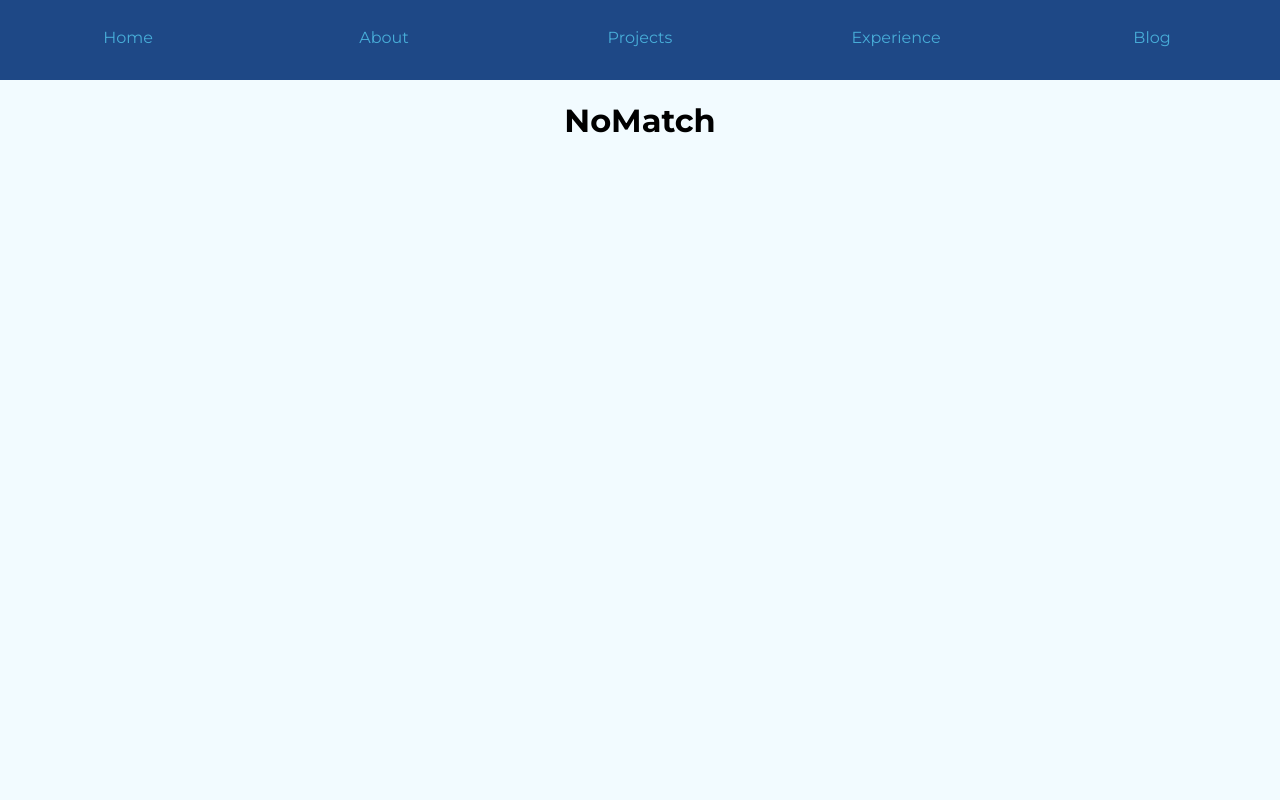
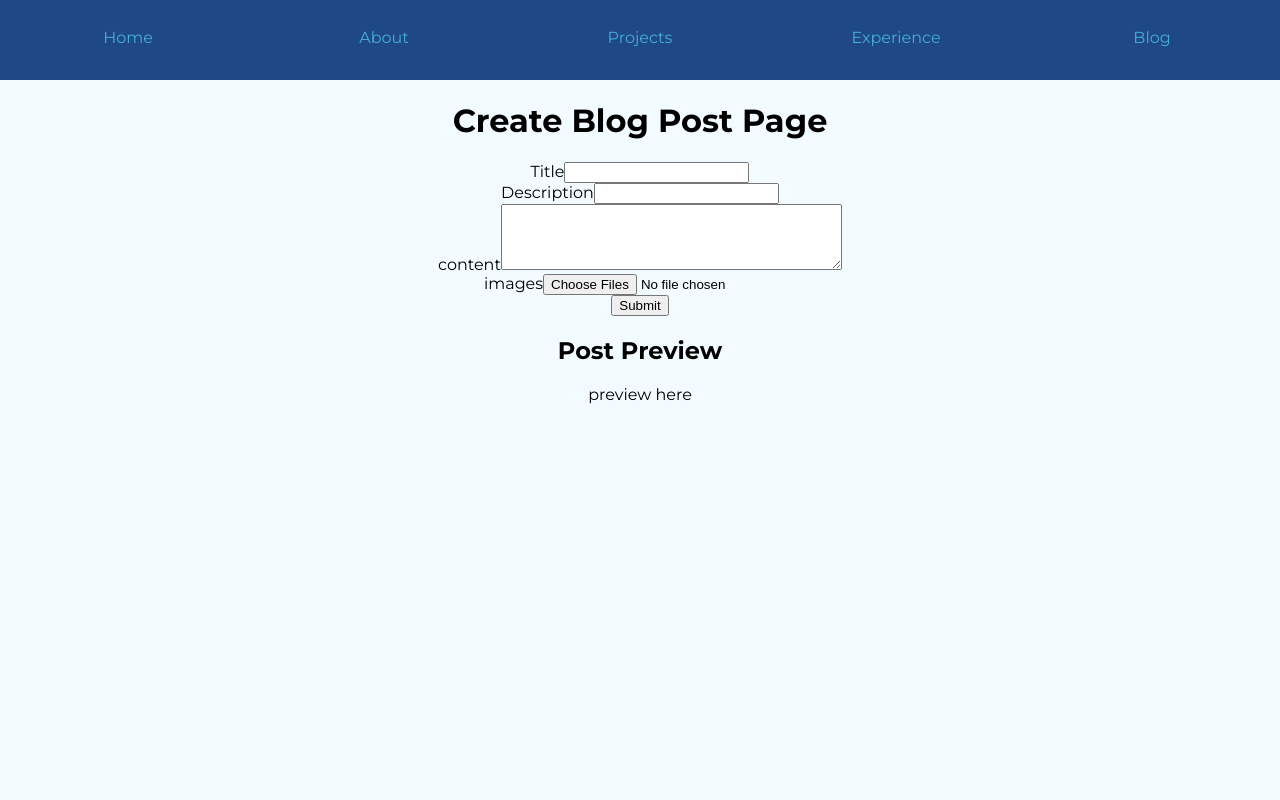
Before and after one commit to not9ahmed/blog, a React (Vite) app in the folder blog-app/: page /blogs/create in a window 1280 px wide. Shown: the top 800 px of the page. Built offline with nearby package versions, Linux system fonts and the light colour scheme; no server answers.

Commit message:
added sample api call in create post

```diff
--- a/blog-app/src/App.tsx
+++ b/blog-app/src/App.tsx
@@ -10,6 +10,7 @@ import NoMatch from './pages/NoMatch/NoMatch'
 import Blog from './pages/Blog/Blog'
 import Post from './pages/Post/Post'
 import CreatePost from './pages/CreatePost/CreatePost'
+import EditPost from './pages/EditPost/EditPost'
 // import About from './pages/About/About'
 
 
@@ -35,9 +36,9 @@ function App() {
 
             {/* paths for blog resources */}
             <Route path='/blog' element={<Blog/>} />
-            <Route path='/blog/create' element={<CreatePost/>} />
-            <Route path='/blog/:id' element={<Post id={5}/>} />
-            <Route path='/blog/update' element={<Blog/>} />
+            <Route path='/blogs/create' element={<CreatePost/>} />
+            <Route path='/blogs/edit' element={<EditPost/>} />
+            <Route path='/blogs/:id' element={<Post id={5}/>} />
 
             {/* Handling unknown paths */}
             <Route path="*" element={<NoMatch />} />
--- a/blog-app/src/pages/CreatePost/CreatePost.tsx
+++ b/blog-app/src/pages/CreatePost/CreatePost.tsx
@@ -2,8 +2,13 @@ import React, { ReactEventHandler, useState } from 'react'
 import { PostCreateInterface } from '../../types/post'
 import './createPost.css'
 import Post from '../Post/Post';
+import axios from 'axios'
 
 function CreatePost() {
+
+  const configValue : string = import.meta.env.REACT_APP_BASE_URL
+
+  console.log("url", configValue)
 
 
   // declaring a state with PostInterface
@@ -96,7 +101,7 @@ function CreatePost() {
 
 
 
-  const handleSubmit = (e: React.FormEvent<HTMLFormElement>) => {
+  const handleSubmit = async (e: React.FormEvent<HTMLFormElement>) => {
     e.preventDefault();
 
     console.log(e)
@@ -104,7 +109,19 @@ function CreatePost() {
     console.log("form submitted");
 
 
-    console.log("files from submit", files)
+    // to make api post call
+    const {data} = await axios.post('http://localhost:40/post',
+    post,
+    {
+      headers: {
+        'Content-Type': 'multipart/form-data'
+      }
+    }
+
+
+  )
+
+
   }
 
 
--- a/blog-app/src/pages/EditPost/EditPost.tsx
+++ b/blog-app/src/pages/EditPost/EditPost.tsx
@@ -6,6 +6,13 @@ function EditPost() {
     <div className='content'>
 
         <div className="edit-post">
+            <div className='header'>
+                <h1>Update Blog Post Page</h1>
+            </div>
+            <div className="edit-post-container">
+                Container
+            </div>
+
 
         </div>
 
```
Also changed, not shown: 1 other file (tests, documents, lock files or other folders).
